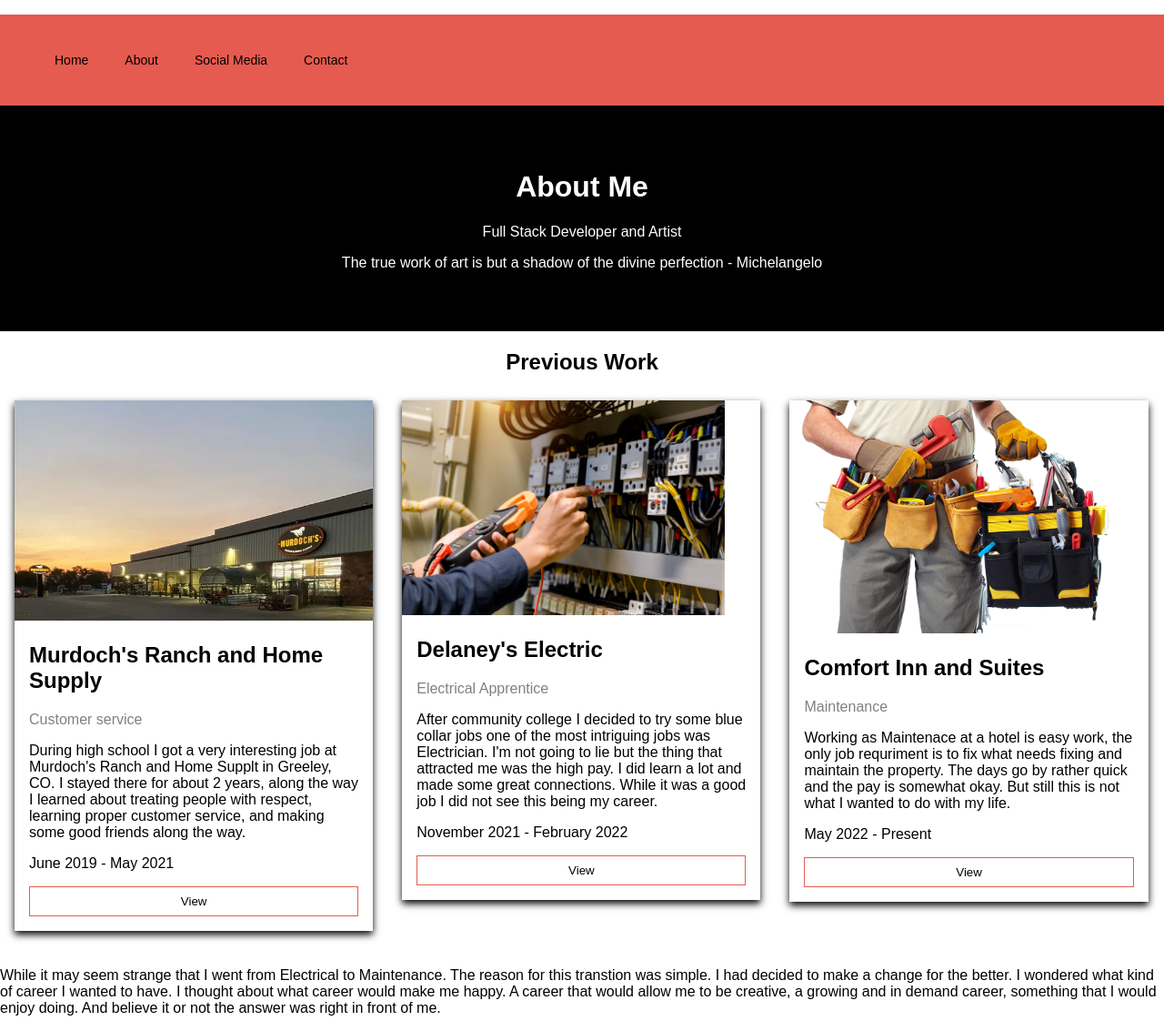
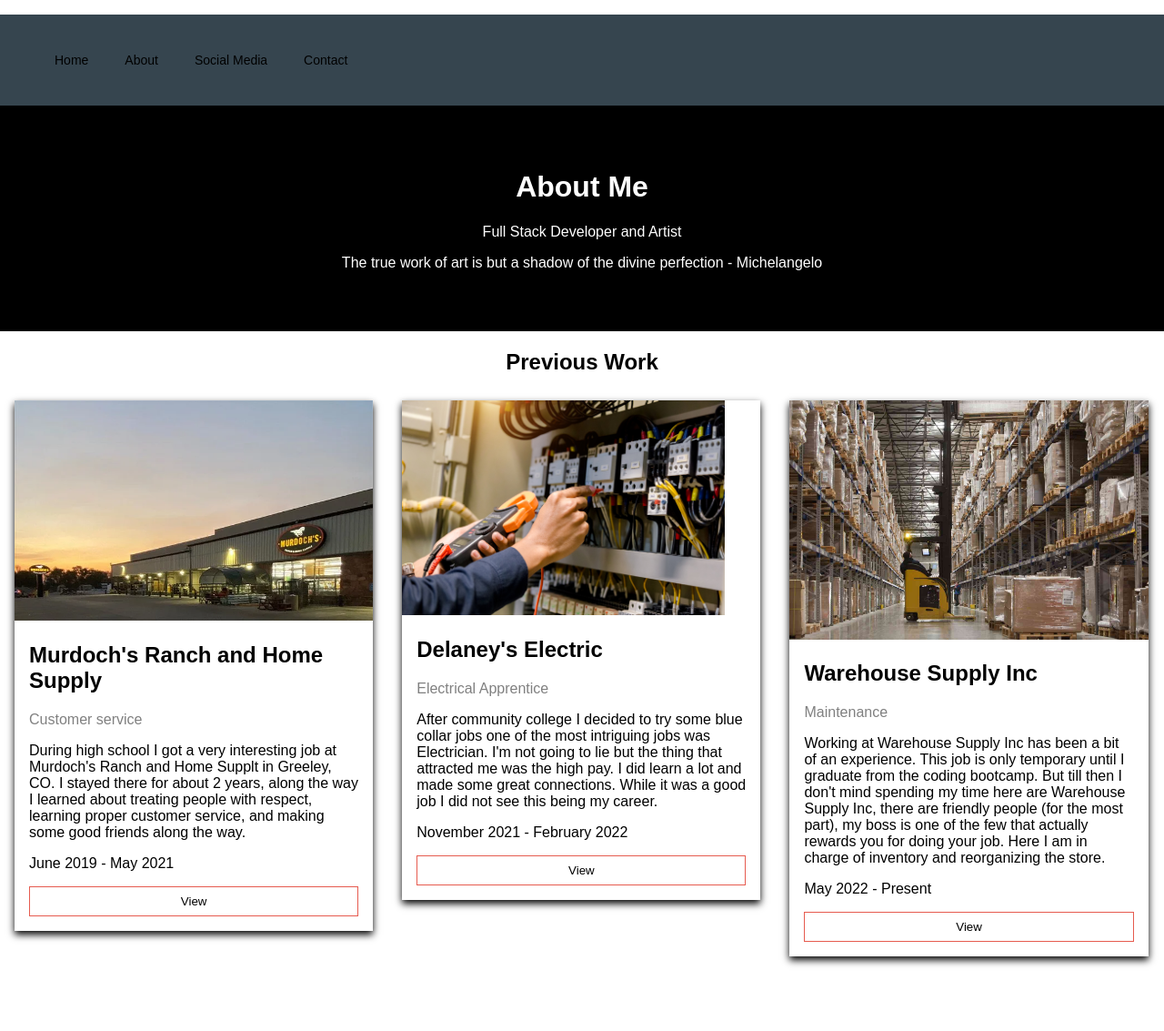
Before and after one commit to jesusprz24/itsaboutme, a plain HTML site: page about.html in a window 1280 px wide. Shown: the whole page at 91% size. After the commit the page ends 1075 px from the top, so only its background shows below. Drawn offline with Linux system fonts and the light colour scheme.

Commit message:
tinkering with the pictures and style

```diff
--- a/about.html
+++ b/about.html
@@ -63,14 +63,14 @@
 
             <div class="column">
               <div class="card">
-                <img src="./css/images/handyman.webp" alt="John" style="width:100%">
+                <img src="./css/images/warehouse.jpg" alt="John" style="width:100%">
                 <div class="job">
-                  <h2>Comfort Inn and Suites</h2>
+                  <h2>Warehouse Supply Inc</h2>
                   <p class="title">Maintenance</p>
-                  <p>Working as Maintenace at a hotel is easy work, the only job requriment
-                    is to fix what needs fixing and maintain the property. The days go by
-                    rather quick and the pay is somewhat okay. But still this is not what
-                    I wanted to do with my life.
+                  <p>Working at Warehouse Supply Inc has been a bit of an experience. This job is only temporary until I graduate from
+                    the coding bootcamp. But till then I don't mind spending my time here are Warehouse Supply Inc, there are friendly people (for the most part),
+                    my boss is one of the few that actually rewards you for doing your job. Here I am in charge of inventory and reorganizing the
+                    store.
                   </p>
                   <p>May 2022 - Present</p>
                   <p><button class="button">View</button></p>
@@ -78,11 +78,5 @@
               </div>
             </div>
           </div>
-          <p>While it may seem strange that I went from Electrical to Maintenance.
-            The reason for this transtion was simple. I had decided to make a change
-            for the better. I wondered what kind of career I wanted to have. I thought
-            about what career would make me happy. A career that would allow me to be
-            creative, a growing and in demand career, something that I would enjoy doing.
-            And believe it or not the answer was right in front of me. </p>
         </body>
 </html>
--- a/css/style.css
+++ b/css/style.css
@@ -14,8 +14,8 @@ body {
 nav {
     width: 100%;
     height: 100px;
-    background-color: #E65B4F;
-    color: black;
+    background-color: #36454f;
+    color: white;
 
 }
 
@@ -41,9 +41,9 @@ nav a:hover {
 
 .row {
     display: flex;
+
 }
 .column {
-    float: left;
     clear: both;
     display: table;
     flex: 33.33%;
--- a/css/style2.css
+++ b/css/style2.css
@@ -19,7 +19,7 @@ html {
 nav {
   width: 100%;
   height: 100px;
-  background-color: #E65B4F;
+  background-color: #36454f;
 
 }
 
--- a/css/style3.css
+++ b/css/style3.css
@@ -57,7 +57,7 @@ nav a:hover {
 .media-section {
     padding: 50px;
     text-align: center;
-    background-color: #E65B4F;
+    background-color: #36454f;
     color: black;
     border-radius: 12px;
 }
@@ -79,7 +79,7 @@ nav a:hover {
     display: inline-block;
     padding: 8px;
     color: white;
-    background-color: #E65B4F;
+    background-color: #36454f;
     text-align: center;
     cursor: pointer;
     width: 100%;
--- a/css/style4.css
+++ b/css/style4.css
@@ -7,7 +7,7 @@
 nav {
   width: 100%;
   height: 100px;
-  background-color: #E65B4F;
+  background-color: #36454f;
 
 }
 
@@ -53,7 +53,7 @@ input[type=submit] {
 }
 
 input[type=submit]:hover {
-  background-color: #E65B4F;
+  background-color:#36454f;
 }
 
 .container {
```
Also changed, not shown: contact.html (+1 -0 lines), index.html (+1 -7 lines), css/images/handyman.webp (deleted), css/images/warehouse.jpg (added).
